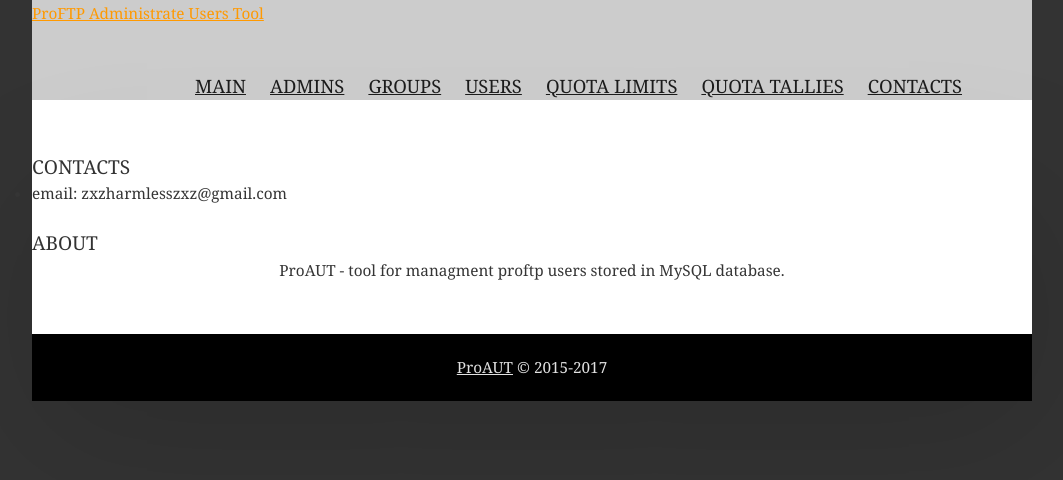
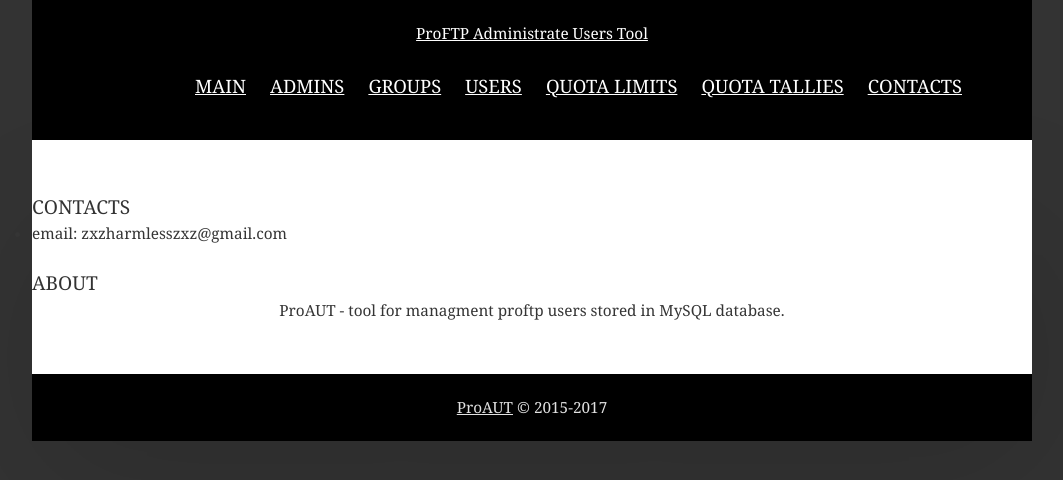
Before and after one commit to zxzharmlesszxz/ProAUT, a PHP site: page /application/views/template_view.php in a window 1280 px wide. Shown: the top 480 px of the page, without its empty margins (108-1171 px from the left). Run offline with PHP 8.4, Linux system fonts and the light colour scheme; style sheets or scripts are compiled from the project's sources.

Commit message:
Changed color-style

```diff
--- a/less/style.less
+++ b/less/style.less
@@ -65,14 +65,14 @@
 	font-family:@header-font;
 }
 
-footer {
+footer, header {
 	padding: 20px 0 20px 0;
 	text-align: center;
 	color: @color-white_full;
 	background-color: @color-black_full;
 }
 
-footer a {
+footer a, header a {
 	color: @color-white_full;
 }
 
@@ -122,7 +122,6 @@
 #menu a {
 	text-transform: uppercase;
 	text-decoration: underline;
-	color: #1C1C1C;
 	font-size: 1.2em;
 }
 
```
